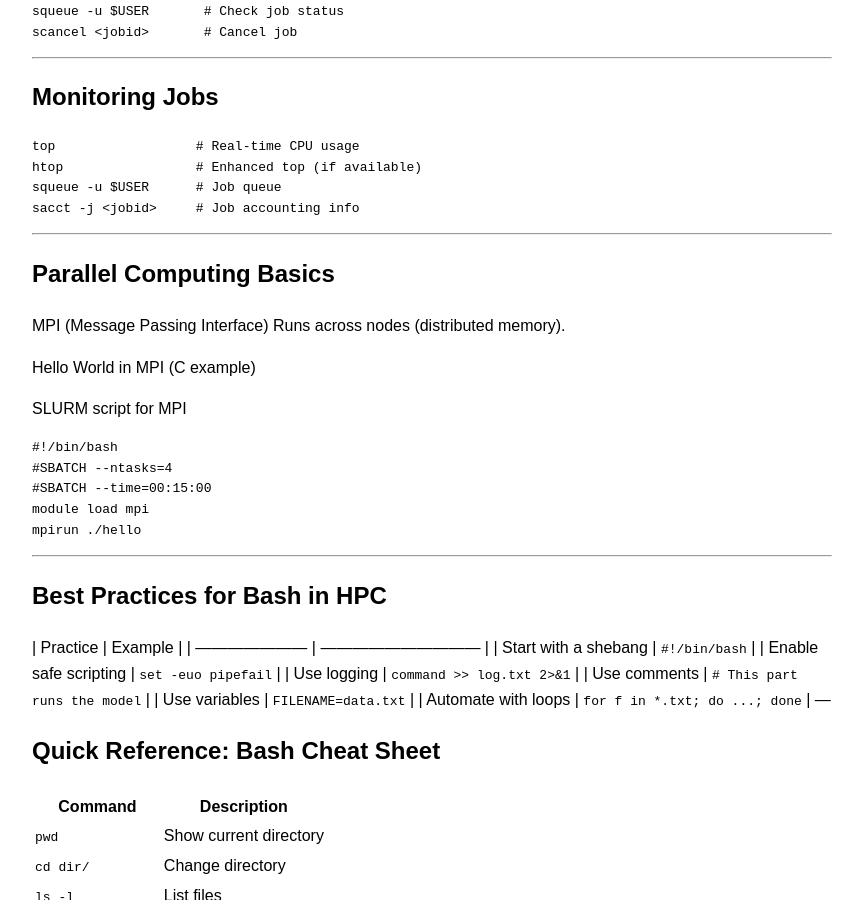
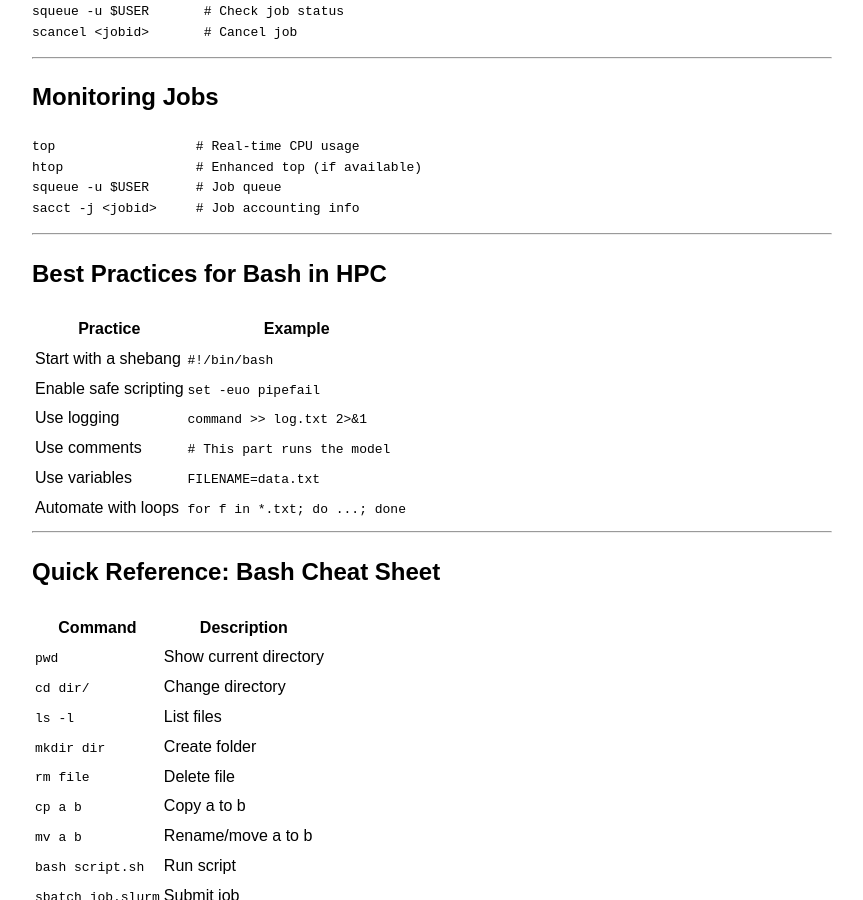
Before and after one commit to ysbajagai/bioinfo, a Jekyll site: the page built from hpc.md, in a window 1280 px wide and 900 px high, scrolled down 3529 px. Shown: the whole window, without its empty margins (208-1071 px from the left). Built offline with Jekyll 4.4.1, drawn with Linux system fonts in a browser that asks for light colours.

Commit message:
Update hpc.md

````diff
--- a/hpc.md
+++ b/hpc.md
@@ -187,23 +187,6 @@ squeue -u $USER      # Job queue
 sacct -j <jobid>     # Job accounting info
 ```
 ---
-## Parallel Computing Basics
-
-MPI (Message Passing Interface)
-Runs across nodes (distributed memory).
-
-Hello World in MPI (C example)
-
-SLURM script for MPI
-
-```bash
-#!/bin/bash
-#SBATCH --ntasks=4
-#SBATCH --time=00:15:00
-module load mpi
-mpirun ./hello
-```
----
 ## Best Practices for Bash in HPC
 
 | Practice              | Example                        |
@@ -214,7 +197,9 @@ mpirun ./hello
 | Use comments          | `# This part runs the model`   |
 | Use variables         | `FILENAME=data.txt`            |
 | Automate with loops   | `for f in *.txt; do ...; done` |
+
 ---
+
 ## Quick Reference: Bash Cheat Sheet
 
 | Command            | Description            |
````
